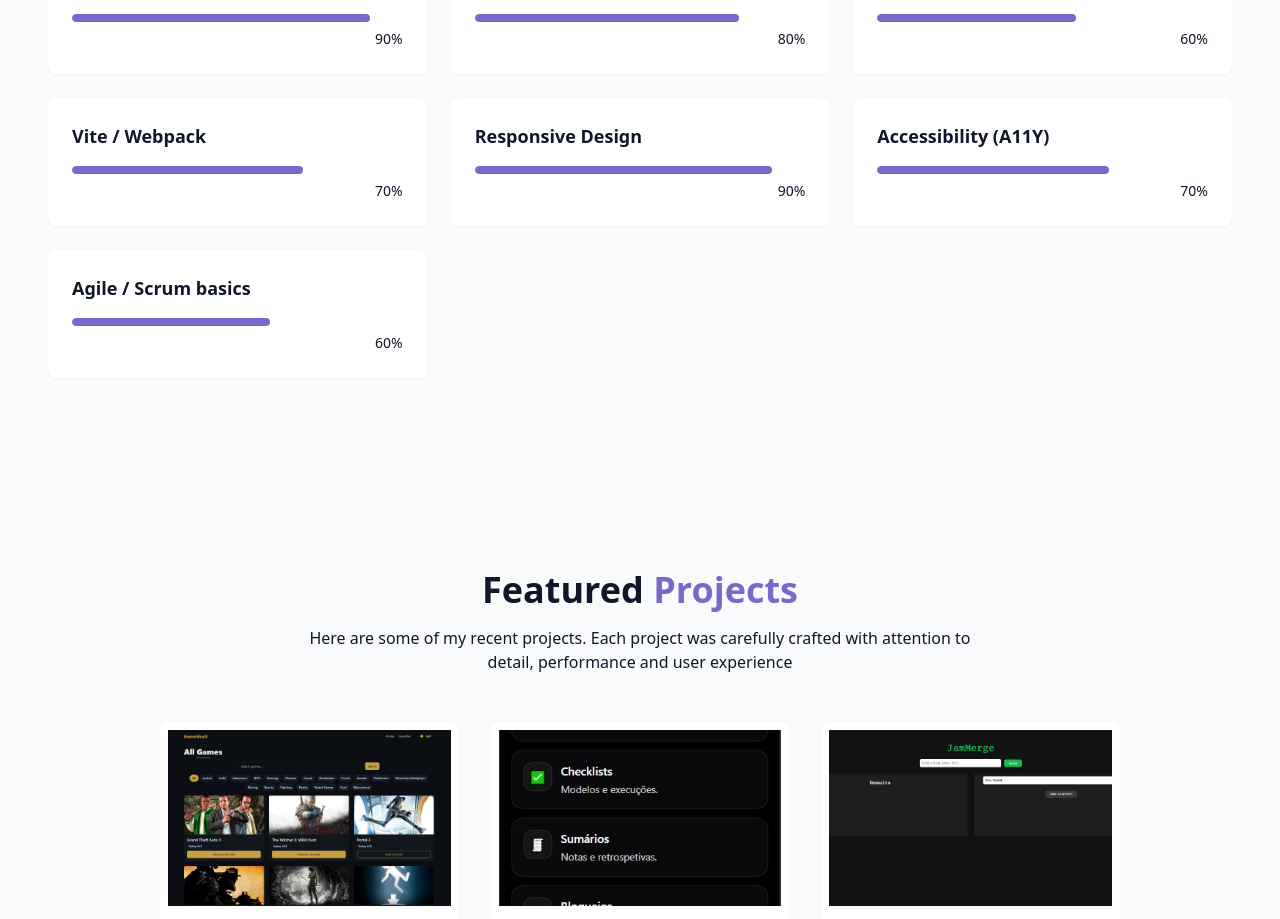
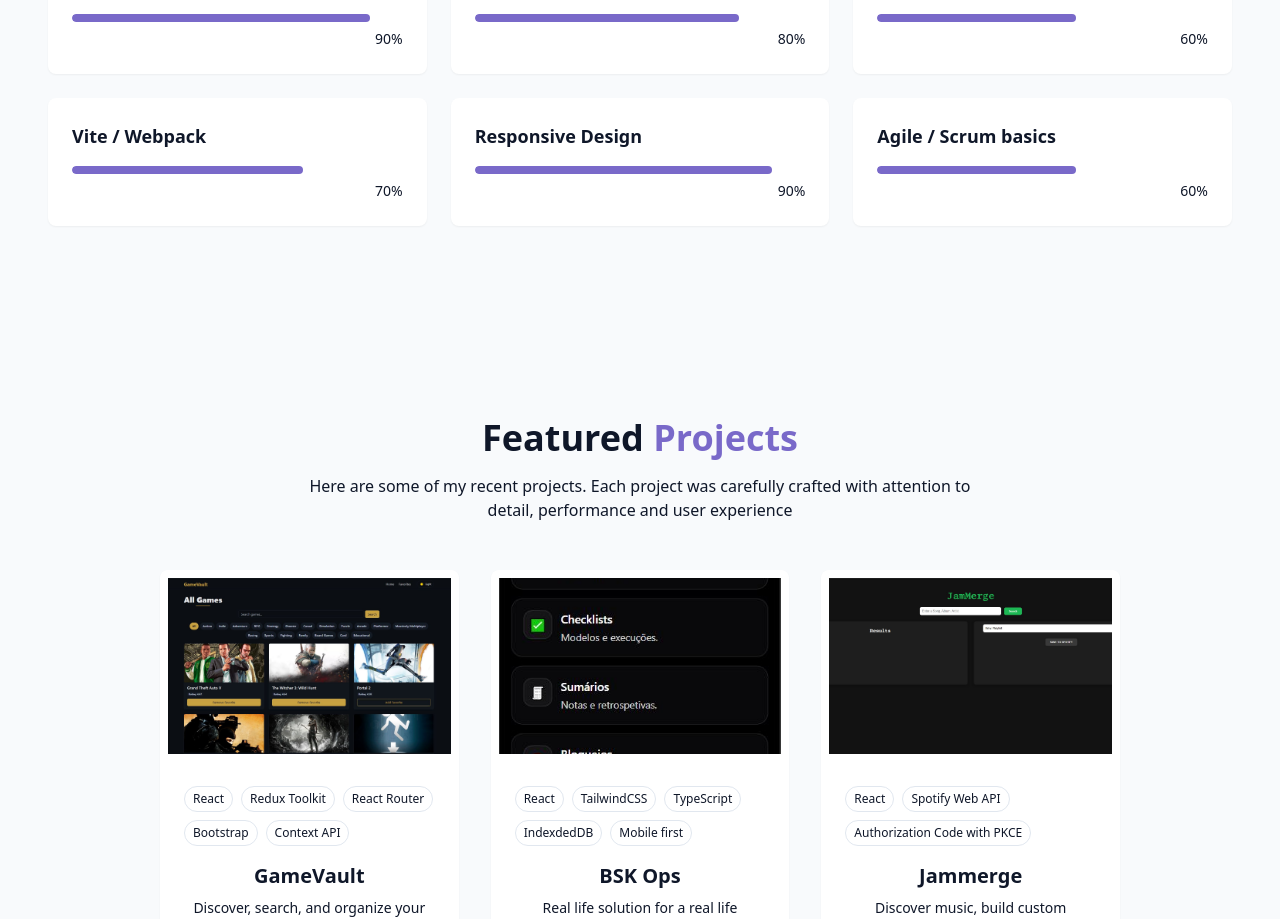
Before and after one commit to RReis00/portfolio, a React (Vite) app: page / in a window 1280 px wide. Shown: the part 2340-3259 px from the top of the page. Built offline with nearby package versions, Linux system fonts and the light colour scheme; no server answers.

Commit message:
some more updates

```diff
--- a/src/components/SkillsSection.jsx
+++ b/src/components/SkillsSection.jsx
@@ -31,7 +31,6 @@ const skills = [
 
   // Extra
   { name: "Responsive Design", level: 90, category: "extra" },
-  { name: "Accessibility (A11Y)", level: 70, category: "extra" },
   { name: "Agile / Scrum basics", level: 60, category: "extra" },
 ];
 
```
